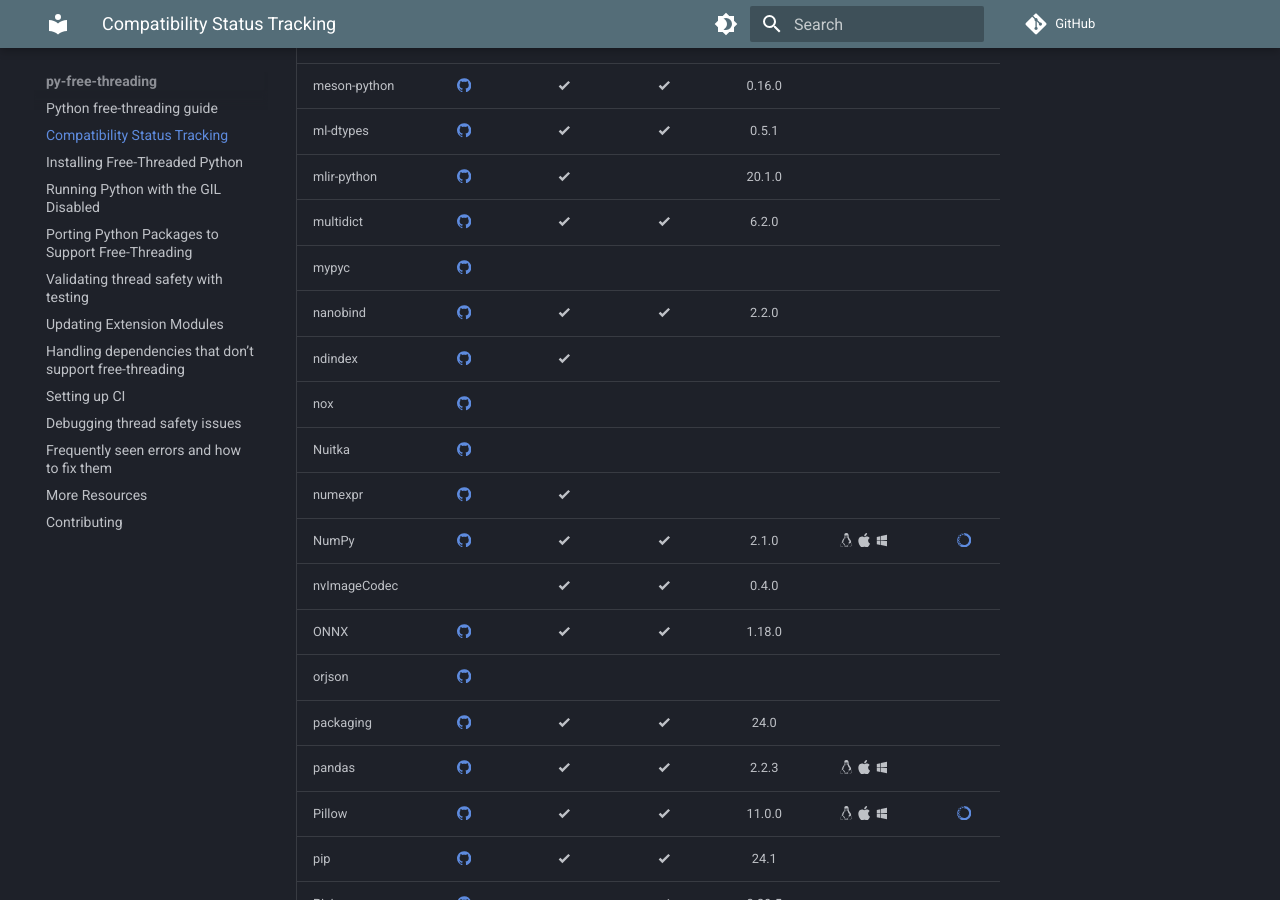
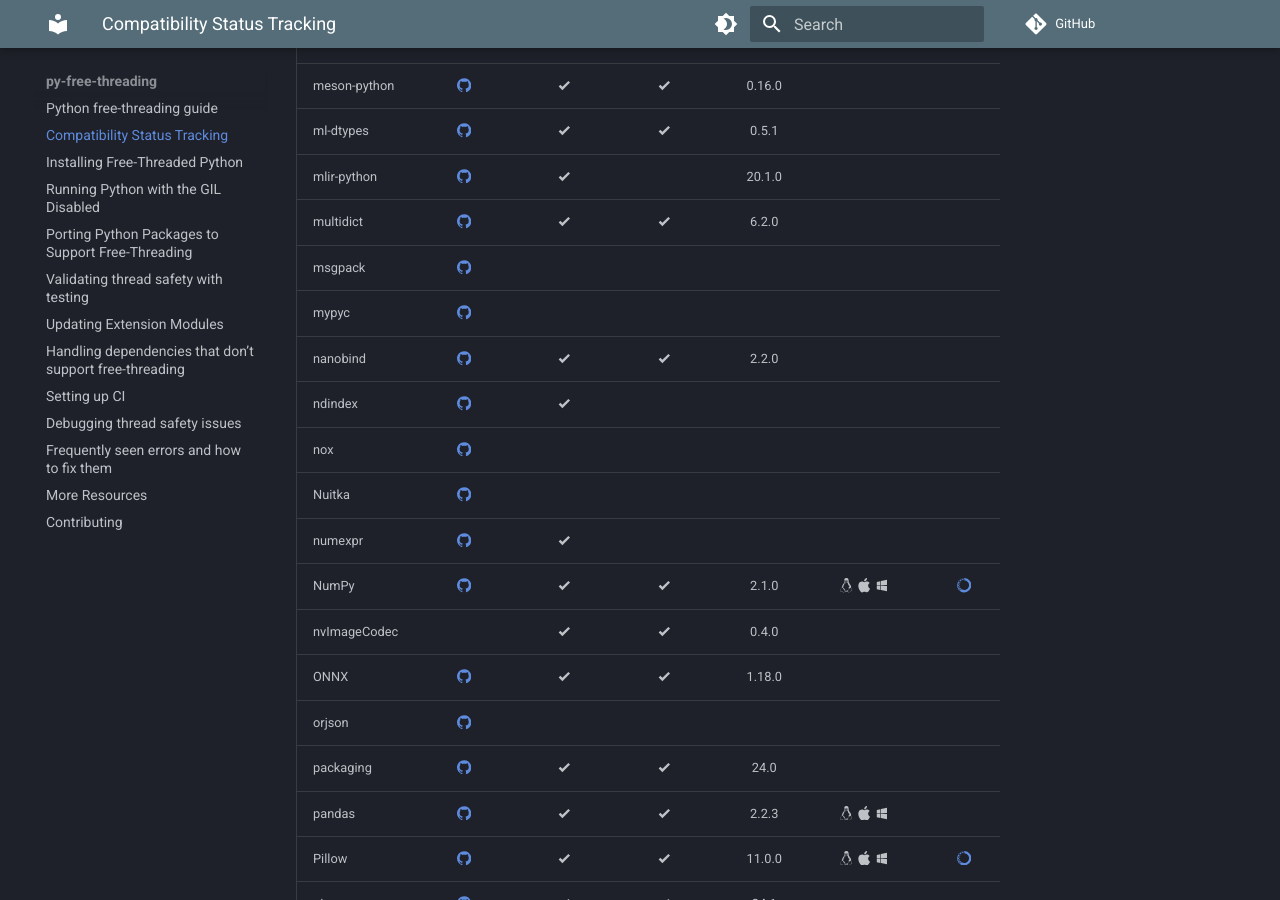
Before and after one commit to Quansight-Labs/free-threaded-compatibility, an MkDocs documentation site: the page built from docs/tracking.md, in a window 1280 px wide and 900 px high, scrolled down 1983 px. Built offline with MkDocs 1.6.1 and Material for MkDocs 9.7.7, drawn with Linux system fonts in a browser that asks for light colours; comment, search, counter and statistics services are not loaded.

Commit message:
add msgpack to tracking (#213)
It appears to rely on an update from Cython, but there's a patch that could feasibly unblock it, so track it indepedently.

```diff
--- a/docs/tracking.md
+++ b/docs/tracking.md
@@ -57,6 +57,7 @@
 | ml-dtypes            |      [:simple-github:](https://github.com/jax-ml/ml_dtypes/issues/228)       | :material-check-bold: |   :material-check-bold:    |           0.5.1            |                                                            |                                                                                              |
 | mlir-python          |    [:simple-github:](https://github.com/llvm/llvm-project/issues/105522)     | :material-check-bold: |                            |           20.1.0           |                                                            |                                                                                              |
 | multidict            |     [:simple-github:](https://github.com/aio-libs/multidict/issues/1014)     | :material-check-bold: |   :material-check-bold:    |           6.2.0            |                                                            |                                                                                              |
+| msgpack              |   [:simple-github:](https://github.com/msgpack/msgpack-python/issues/613)    |                       |                            |                            |                                                            |                                                                                              |
 | mypyc                |        [:simple-github:](https://github.com/mypyc/mypyc/issues/1038)         |                       |                            |                            |                                                            |                                                                                              |
 | nanobind             |        [:simple-github:](https://github.com/wjakob/nanobind/pull/695)        | :material-check-bold: |   :material-check-bold:    |           2.2.0            |                                                            |                                                                                              |
 | ndindex              |   [:simple-github:](https://github.com/Quansight-Labs/ndindex/issues/198)    | :material-check-bold: |                            |                            |                                                            |                                                                                              |
```
